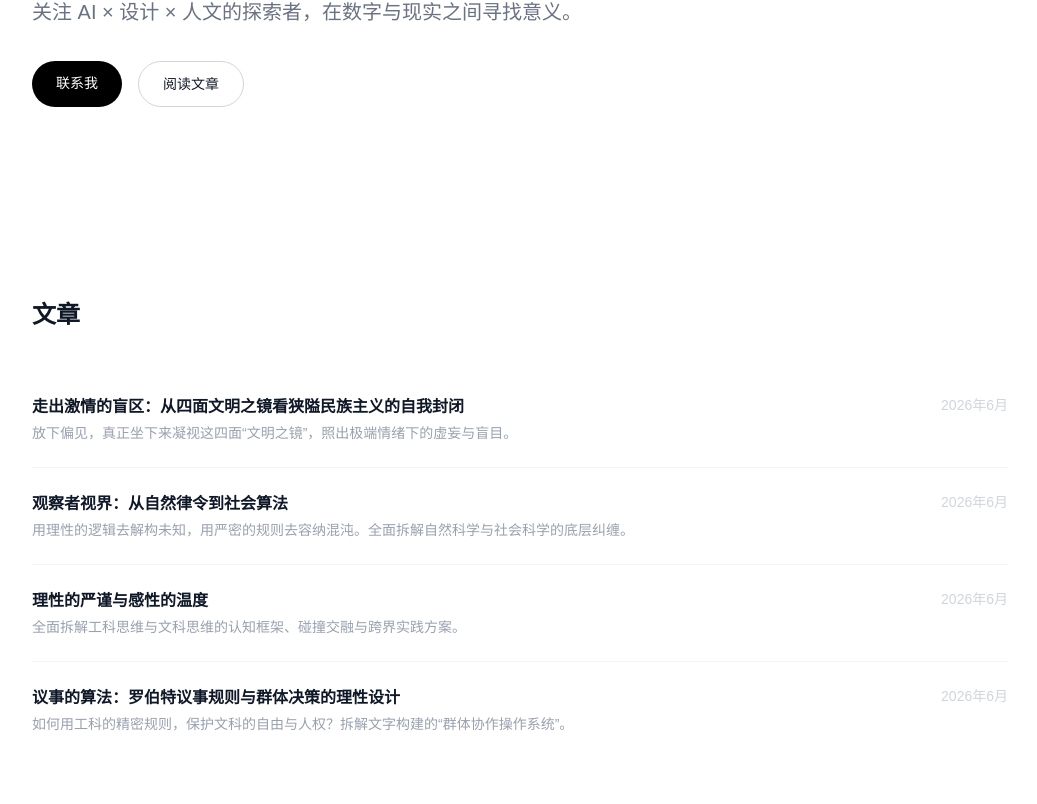
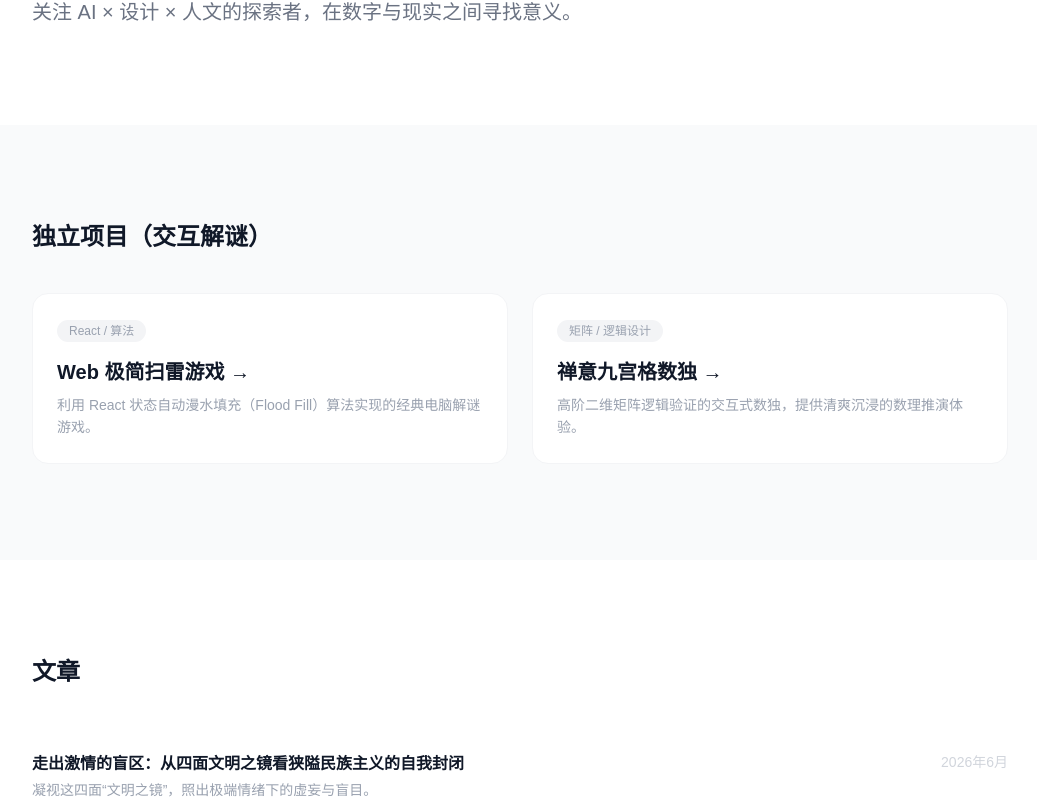
Before and after one commit to luhuahui-lhh/my-app, a Next.js app in the folder my-app/: page / in a window 1280 px wide. Shown: the part 256-1060 px from the top of the page, without its empty margins (120-1157 px from the left). Built offline with nearby package versions, Linux system fonts and the light colour scheme.

Commit message:
更新 page.tsx
添加小游戏

```diff
--- a/my-app/app/page.tsx
+++ b/my-app/app/page.tsx
@@ -39,7 +39,6 @@ function FadeIn({ children, delay = 0 }: { children: ReactNode; delay?: number }
 export default function Home() {
   const [showArticle, setShowArticle] = useState(false)
 
-  // 当用户点击罗伯特议事规则文章时，直接原地渲染全文组件（防404）
   if (showArticle) {
     return (
       <main className="min-h-screen bg-white text-gray-900 pb-24">
@@ -58,135 +57,24 @@ export default function Home() {
             <h1 className="text-4xl font-bold mb-4 leading-tight text-gray-900">
               议事的算法：罗伯特议事规则与群体决策的理性设计
             </h1>
-            <p className="text-xl text-gray-500 mb-12 leading-relaxed font-light">
-              如何用工科的精密规则，保护文科的自由与人权？拆解文字构建的“群体协作操作系统”。
-            </p>
           </FadeIn>
-
-          <div className="space-y-16 text-gray-800 leading-relaxed text-lg">
-            <FadeIn>
-              <section>
-                <p className="mb-6">
-                  在面对群体决策时，我们经常陷入两个极端：要么流于无休止的“清谈和争吵”，效率极其低下；要么滑向少数人的“一言堂”，抹杀了多元个体的声音。
-                </p>
-                <p className="mb-6">
-                  诞生于 19 世纪的<strong>《罗伯特议事规则》（Robert's Rules of Order）</strong>，本质上是一套用极其严密的数理逻辑与程序设计，来保障人性尊严、自由与公平的“社会协作代码”。它告诉我们：理性的严谨，正是为了给感性的温度提供最坚实的容器。
-                </p>
-              </section>
-            </FadeIn>
-
-            <FadeIn>
-              <section>
-                <h2 className="text-xs font-semibold uppercase tracking-widest text-gray-400 mb-6 border-b border-gray-100 pb-2">
-                  核心原则 / 规则底层的平衡哲学
-                </h2>
-                <div className="grid grid-cols-1 md:grid-cols-2 gap-6">
-                  <div className="bg-gray-50 p-6 rounded-2xl">
-                    <h3 className="font-bold text-gray-900 mb-2">① 多数人原则与少数人保护</h3>
-                    <p className="text-sm text-gray-600">
-                      Although the majority rules, the minority must be protected. 虽听从多数，但必须在充分听取少数意见的前提下进行。
-                    </p>
-                  </div>
-                  <div className="bg-gray-50 p-6 rounded-2xl">
-                    <h3 className="font-bold text-gray-900 mb-2">② 一时一件（One thing at a time）</h3>
-                    <p className="text-sm text-gray-600">
-                      在任意给定时间内，会议只能审议和辩论一个动议。类似于计算机的“单线程”处理，防止讨论发散。
-                    </p>
-                  </div>
-                  <div className="bg-gray-50 p-6 rounded-2xl">
-                    <h3 className="font-bold text-gray-900 mb-2">③ 对事不对人</h3>
-                    <p className="text-sm text-gray-600">
-                      辩论的目标是动议的可行性与价值，严禁攻击发言者的动机或人品。所有发言面向主持人，切断情绪冲突。
-                    </p>
-                  </div>
-                  <div className="bg-gray-50 p-6 rounded-2xl">
-                    <h3 className="font-bold text-gray-900 mb-2">④ 充分辩论权</h3>
-                    <p className="text-sm text-gray-600">
-                      任何人不能垄断发言。在所有人都有机会发表第一次意见之前，任何人都不能发表第二次意见。
-                    </p>
-                  </div>
-                </div>
-              </section>
-            </FadeIn>
-
-            <FadeIn>
-              <section>
-                <h2 className="text-xs font-semibold uppercase tracking-widest text-gray-400 mb-6 border-b border-gray-100 pb-2">
-                  运行范式 / 经典动议流生命周期
-                </h2>
-                <div className="overflow-x-auto">
-                  <table className="w-full text-left text-sm border-collapse">
-                    <thead>
-                      <tr className="border-b border-gray-200 bg-gray-50">
-                        <th className="p-3 font-semibold text-gray-700">步骤</th>
-                        <th className="p-3 font-semibold text-gray-700">规则动作（工科属性）</th>
-                        <th className="p-3 font-semibold text-gray-700">保障价值（文科属性）</th>
-                      </tr>
-                    </thead>
-                    <tbody className="divide-y divide-gray-100 text-gray-600">
-                      <tr>
-                        <td className="p-3 font-medium text-gray-900">1. 提出主动议</td>
-                        <td className="p-3">“我动议……” 明确陈述一件具体的事情</td>
-                        <td className="p-3">拒绝模糊不清的抱怨，让讨论有靶子</td>
-                      </tr>
-                      <tr>
-                        <td className="p-3 font-medium text-gray-900">2. 附议（Second）</td>
-                        <td className="p-3">至少需要另外一人支持，动议才进入审议</td>
-                        <td className="p-3">过滤个人无意义的倾销，节省群体时间成本</td>
-                      </tr>
-                      <tr>
-                        <td className="p-3 font-medium text-gray-900">3. 主持人陈述</td>
-                        <td className="p-3">主持人宣布：“现在对该动议进行辩论”</td>
-                        <td className="p-3">确立公共议题，使其脱离提议者个人，归属集体</td>
-                      </tr>
-                      <tr>
-                        <td className="p-3 font-medium text-gray-900">4. 轮流辩论</td>
-                        <td className="p-3">赞成与反对轮流发言，发言严格限时</td>
-                        <td className="p-3">防止情绪性垄断，提供绝对理性的表达容器</td>
-                      </tr>
-                      <tr>
-                        <td className="p-3 font-medium text-gray-900">5. 表决与宣布</td>
-                        <td className="p-3">进行点票表决，主持人当场宣布结果</td>
-                        <td className="p-3">形成可执行、可追溯的最终闭环，拒绝和稀泥</td>
-                      </tr>
-                    </tbody>
-                  </table>
-                </div>
-              </section>
-            </FadeIn>
-
-            <FadeIn>
-              <section>
-                <h2 className="text-xs font-semibold uppercase tracking-widest text-gray-400 mb-6 border-b border-gray-100 pb-2">
-                  结语 / 十字路口的再思考
-                </h2>
-                <p className="mb-6">
-                  如果说代码和 AI 算法是我们在数字世界中调配算力、解决逻辑问题的工具；那么《罗伯特议事规则》就是人类在现实世界中调配群体智慧、解决价值冲突的算法。
-                </p>
-                <div className="my-8 p-6 bg-gray-50 border border-gray-100 rounded-2xl">
-                  <p className="text-sm font-medium text-gray-900 mb-2">文理交叉的视角：</p>
-                  <p className="text-sm text-gray-500 leading-relaxed">
-                    它的结构是冰冷、高度程序化的（极端的工科思维）；但它的初心，却是为了给个体尊严、自由表达提供完美的庇护（深沉的文科情怀）。它向我们证明：只有当规则足够严谨时，自由才真正拥有温度。
-                  </p>
-                </div>
-              </section>
-            </FadeIn>
+          <div className="space-y-16 text-gray-800 leading-relaxed text-lg pt-8">
+            <p className="mb-6">诞生于 19 世纪的《罗伯特议事规则》，本质上是一套用极其严密的数理逻辑与程序设计，来保障人性尊严、自由与公平的“社会协作代码”。</p>
           </div>
         </article>
       </main>
     )
   }
 
-  // 正常主页逻辑渲染
   return (
     <main className="min-h-screen bg-white text-gray-900">
-
       {/* 导航栏 */}
       <nav className="fixed top-0 w-full bg-white/80 backdrop-blur-sm border-b border-gray-100 z-50">
         <div className="max-w-5xl mx-auto px-6 py-4 flex justify-between items-center">
           <span className="font-semibold text-lg">HUAHUI</span>
           <div className="flex gap-8 text-sm text-gray-600">
             <a href="#about" className="hover:text-black transition-colors">关于</a>
+            <a href="#projects" className="hover:text-black transition-colors">项目</a>
             <a href="#blog" className="hover:text-black transition-colors">文章</a>
             <a href="#contact" className="hover:text-black transition-colors">联系</a>
           </div>
@@ -201,74 +89,65 @@ export default function Home() {
           <p className="text-xl text-gray-500 max-w-xl leading-relaxed">
             关注 AI × 设计 × 人文的探索者，在数字与现实之间寻找意义。
           </p>
-          <div className="mt-8 flex gap-4">
-            <a href="#contact" className="px-6 py-3 bg-black text-white rounded-full text-sm hover:bg-gray-800 transition-colors">联系我</a>
-            <a href="#blog" className="px-6 py-3 border border-gray-300 rounded-full text-sm hover:border-gray-500 transition-colors">阅读文章</a>
-          </div>
         </FadeIn>
       </section>
 
-      {/* 💡 项目区域已被临时精简折叠，待以后有完整内容时随时一键恢复 */}
+      {/* 🕹️ 重新启动的项目网格区域 */}
+      <section id="projects" className="bg-gray-50">
+        <div className="max-w-5xl mx-auto px-6 py-24">
+          <FadeIn>
+            <h2 className="text-2xl font-bold mb-10">独立项目（交互解谜）</h2>
+          </FadeIn>
+          <div className="grid grid-cols-1 md:grid-cols-2 gap-6">
+
+            {/* 项目一 */}
+            <FadeIn delay={0}>
+              <Link href="/project/xiangmu1" className="group block bg-white rounded-2xl overflow-hidden hover:shadow-xl transition-shadow duration-300 p-6 border border-gray-100">
+                <span className="text-xs text-gray-400 bg-gray-100 px-3 py-1 rounded-full">React / 算法</span>
+                <h3 className="font-semibold text-xl mt-4 mb-2 group-hover:text-gray-600 transition-colors">Web 极简扫雷游戏 →</h3>
+                <p className="text-gray-400 text-sm leading-relaxed">利用 React 状态自动漫水填充（Flood Fill）算法实现的经典电脑解谜游戏。</p>
+              </Link>
+            </FadeIn>
+
+            {/* 项目二 */}
+            <FadeIn delay={100}>
+              <Link href="/project/xiangmu2" className="group block bg-white rounded-2xl overflow-hidden hover:shadow-xl transition-shadow duration-300 p-6 border border-gray-100">
+                <span className="text-xs text-gray-400 bg-gray-100 px-3 py-1 rounded-full">矩阵 / 逻辑设计</span>
+                <h3 className="font-semibold text-xl mt-4 mb-2 group-hover:text-gray-600 transition-colors">禅意九宫格数独 →</h3>
+                <p className="text-gray-400 text-sm leading-relaxed">高阶二维矩阵逻辑验证的交互式数独，提供清爽沉浸的数理推演体验。</p>
+              </Link>
+            </FadeIn>
+
+          </div>
+        </div>
+      </section>
 
       {/* 文章展示区 */}
       <section id="blog" className="max-w-5xl mx-auto px-6 py-24">
-        <FadeIn>
-          <h2 className="text-2xl font-bold mb-10">文章</h2>
-        </FadeIn>
+        <FadeIn><h2 className="text-2xl font-bold mb-10">文章</h2></FadeIn>
         <div className="divide-y divide-gray-100">
-
-          {/* 1. 陈丹青四面镜子（wenzhang2） */}
           <FadeIn delay={0}>
             <Link href="/blog/wenzhang2" className="block py-6 hover:bg-gray-50 -mx-4 px-4 rounded-xl cursor-pointer transition-colors">
               <div className="flex justify-between items-start">
                 <div>
                   <h3 className="font-semibold mb-1 text-gray-900">走出激情的盲区：从四面文明之镜看狭隘民族主义的自我封闭</h3>
-                  <p className="text-gray-400 text-sm">放下偏见，真正坐下来凝视这四面“文明之镜”，照出极端情绪下的虚妄与盲目。</p>
+                  <p className="text-gray-400 text-sm">凝视这四面“文明之镜”，照出极端情绪下的虚妄与盲目。</p>
                 </div>
                 <span className="text-gray-300 text-sm ml-8 shrink-0">2026年6月</span>
               </div>
             </Link>
           </FadeIn>
-
-          {/* 2. 科学科普文（wenzhang1） */}
           <FadeIn delay={100}>
             <Link href="/blog/wenzhang1" className="block py-6 hover:bg-gray-50 -mx-4 px-4 rounded-xl cursor-pointer transition-colors">
               <div className="flex justify-between items-start">
                 <div>
                   <h3 className="font-semibold mb-1 text-gray-900">观察者视界：从自然律令到社会算法</h3>
-                  <p className="text-gray-400 text-sm">用理性的逻辑去解构未知，用严密的规则去容纳混沌。全面拆解自然科学与社会科学的底层纠缠。</p>
+                  <p className="text-gray-400 text-sm">用理性的逻辑去解构未知，用严密的规则去容纳混沌。</p>
                 </div>
                 <span className="text-gray-300 text-sm ml-8 shrink-0">2026年6月</span>
               </div>
             </Link>
           </FadeIn>
-
-          {/* 3. 理性的严谨与感性的温度（rational-and-perceptual） */}
-          <FadeIn delay={200}>
-            <Link href="/blog/rational-and-perceptual" className="block py-6 hover:bg-gray-50 -mx-4 px-4 rounded-xl cursor-pointer transition-colors">
-              <div className="flex justify-between items-start">
-                <div>
-                  <h3 className="font-semibold mb-1 text-gray-900">理性的严谨与感性的温度</h3>
-                  <p className="text-gray-400 text-sm">全面拆解工科思维与文科思维的认知框架、碰撞交融与跨界实践方案。</p>
-                </div>
-                <span className="text-gray-300 text-sm ml-8 shrink-0">2026年6月</span>
-              </div>
-            </Link>
-          </FadeIn>
-
-          {/* 4. 罗伯特议事规则（主页内置展开状态） */}
-          <FadeIn delay={300}>
-            <div onClick={() => { setShowArticle(true); window.scrollTo(0,0); }} className="py-6 hover:bg-gray-50 -mx-4 px-4 rounded-xl cursor-pointer transition-colors">
-              <div className="flex justify-between items-start">
-                <div>
-                  <h3 className="font-semibold mb-1 text-gray-900">议事的算法：罗伯特议事规则与群体决策的理性设计</h3>
-                  <p className="text-gray-400 text-sm">如何用工科的精密规则，保护文科的自由与人权？拆解文字构建的“群体协作操作系统”。</p>
-                </div>
-                <span className="text-gray-300 text-sm ml-8 shrink-0">2026年6月</span>
-              </div>
-            </div>
-          </FadeIn>
-
         </div>
       </section>
 
@@ -277,19 +156,13 @@ export default function Home() {
         <div className="max-w-5xl mx-auto px-6 py-24 text-center">
           <FadeIn>
             <h2 className="text-2xl font-bold mb-4">联系我</h2>
-            <p className="text-gray-400 mb-8">有想法、合作或只是聊聊，欢迎随时联系。</p>
-            <div className="flex justify-center gap-4">
+            <div className="flex justify-center gap-4 mt-8">
               <a href="mailto:luhuahui@gmail.com" className="px-6 py-3 bg-black text-white rounded-full text-sm hover:bg-gray-800 transition-colors">发邮件</a>
-              <a href="https://github.com/luhuahui-lhh" target="_blank" className="px-6 py-3 border border-gray-300 rounded-full text-sm hover:border-gray-500 transition-colors">GitHub</a>
             </div>
           </FadeIn>
         </div>
       </section>
-
-      <footer className="text-center py-8 text-gray-300 text-sm">
-        © 2025 HUAHUI
-      </footer>
-
+      <footer className="text-center py-8 text-gray-300 text-sm">© 2025 HUAHUI</footer>
     </main>
   )
 }
```
